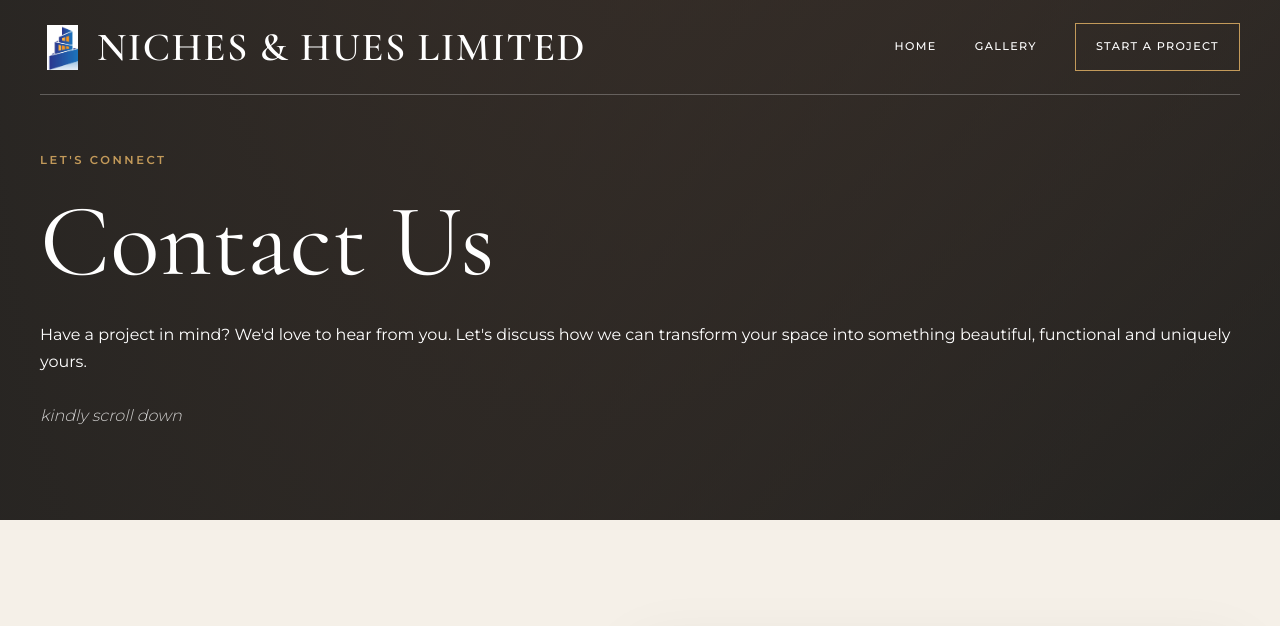
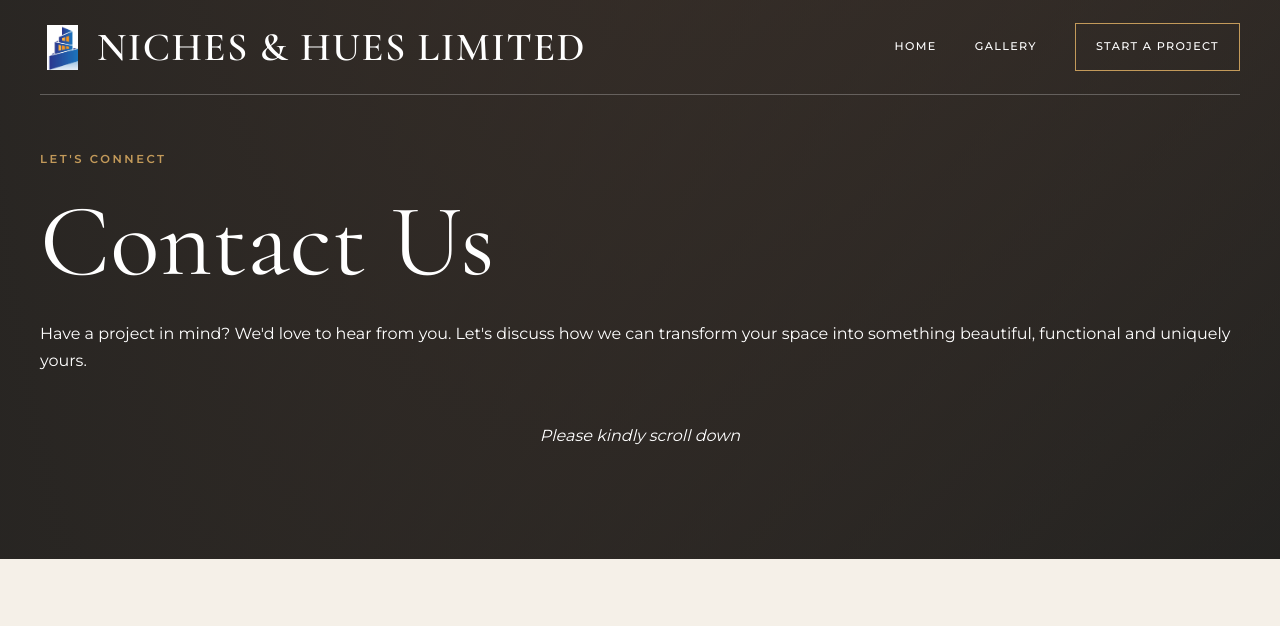
Before and after one commit to tammytat/Niches, a Django app: page /contact/ in a window 1280 px wide. Shown: the top 626 px of the page. Run offline with Django 5.2, Linux system fonts and the light colour scheme.

Commit message:
Update contact hero text

```diff
--- a/niches_app/templates/contact.html
+++ b/niches_app/templates/contact.html
@@ -25,7 +25,10 @@ Contact Us | Niches & Hues Limited
 <br>
 
 
-        <p> <i>kindly scroll down</i> </p>
+<div style="text-align: center; width: 100%; margin: 20px 0;">
+    <p style="text-align: center;"><i>Please kindly scroll down</i></p>
+</div>
+
     </div>
 
 </section>
```
